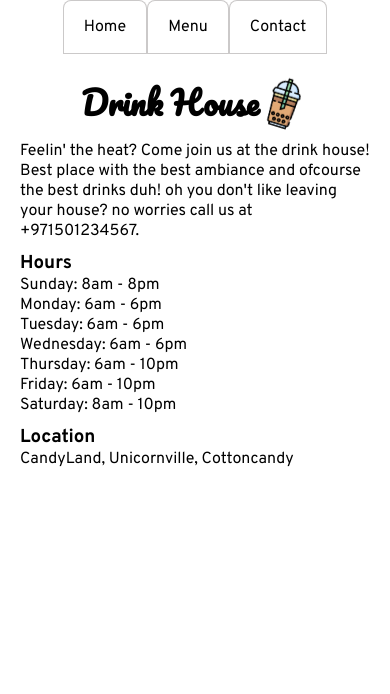
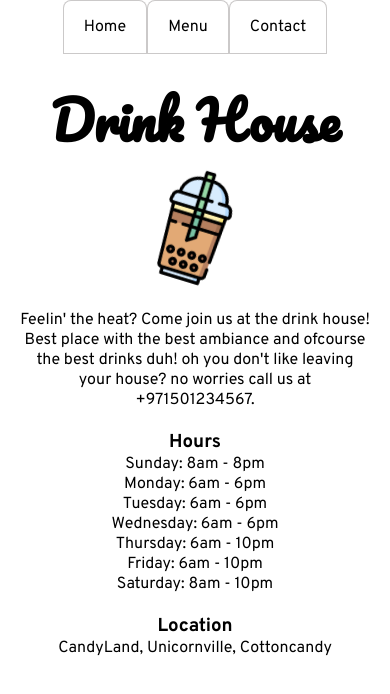
Before and after one commit to samrah-tahir/restaurant-page, a website built with webpack: page dist/index.html in a window 390 px wide. Built offline with nearby package versions, Linux system fonts and the light colour scheme; files whose address does not match are found by name.

```diff
--- a/src/style.css
+++ b/src/style.css
@@ -45,24 +45,27 @@
 
 #content{
     background-color: white;
+    text-align: center;
     padding: 20px 20px;
     width: 100%;
     flex: 1;
 }
 
 .heading-container, .description-outer, .info-hours {
-    margin-bottom: 10px;
+    margin-bottom: 20px;
+
 }
 
 .heading-container {
     display: flex;
-    justify-content: center;
+    flex-direction: column;
+    align-items: center;
     font-family: 'Pacifico', cursive;
+    font-size: 26px;
 }
 
 .decoration.bubble-tea{
-    width: 50px;
-
+    width: 112px;
     animation-name: floating;
     animation-duration: 3s;
     animation-iteration-count: infinite;
@@ -80,6 +83,10 @@
     transform: rotate(17deg);
 }
 
+.description-outer{
+    text-align: center;
+}
+
 .item-container {
     display: flex;
     flex-direction: column;
@@ -90,7 +97,6 @@
 .item {
     /* width: 100%; */
     /* max-width: 339px; */
-    /* max-height: 509px; */
     /* height: 44%; */
     position: relative;
     display: flex;
@@ -118,3 +124,13 @@
     padding: 7px 14px;
     font-size: 16px;
 }
+
+@media (min-width: 51.25rem){
+    #content {
+        width: 82%;
+    }
+
+    .item {
+        max-width: 57%;
+      }
+}
```
